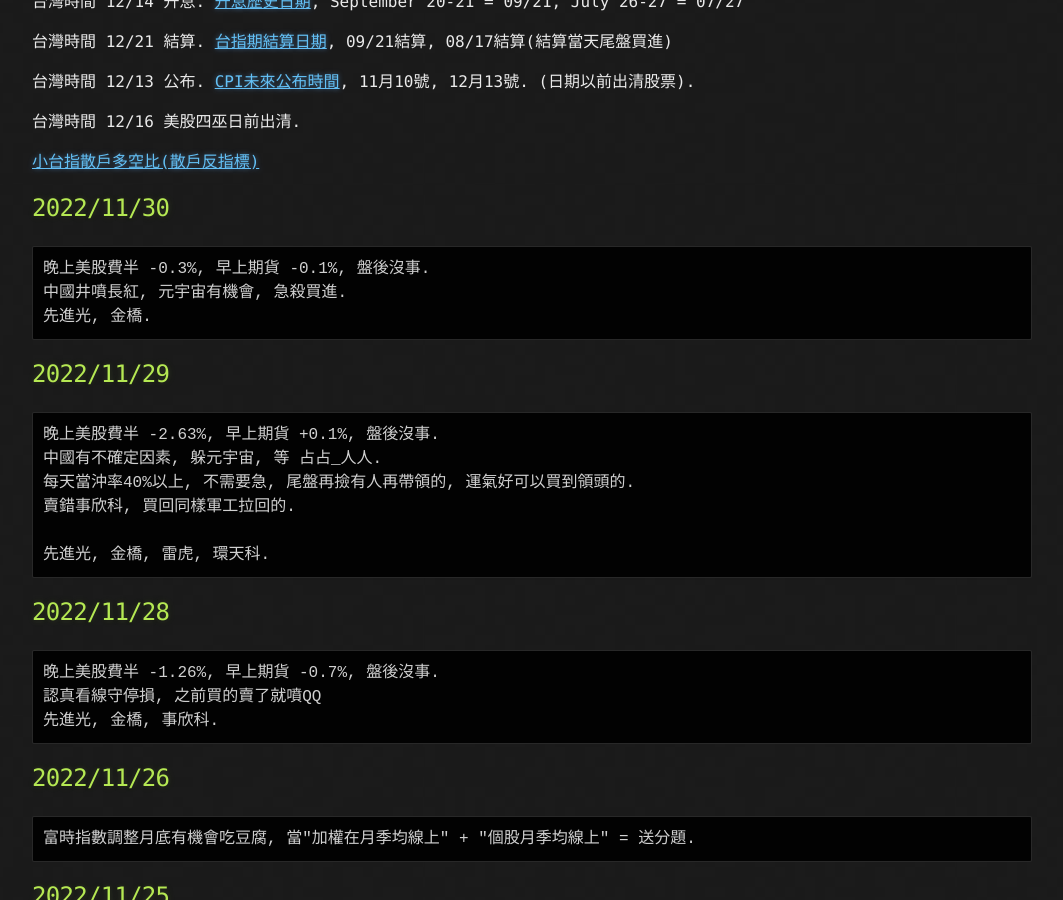
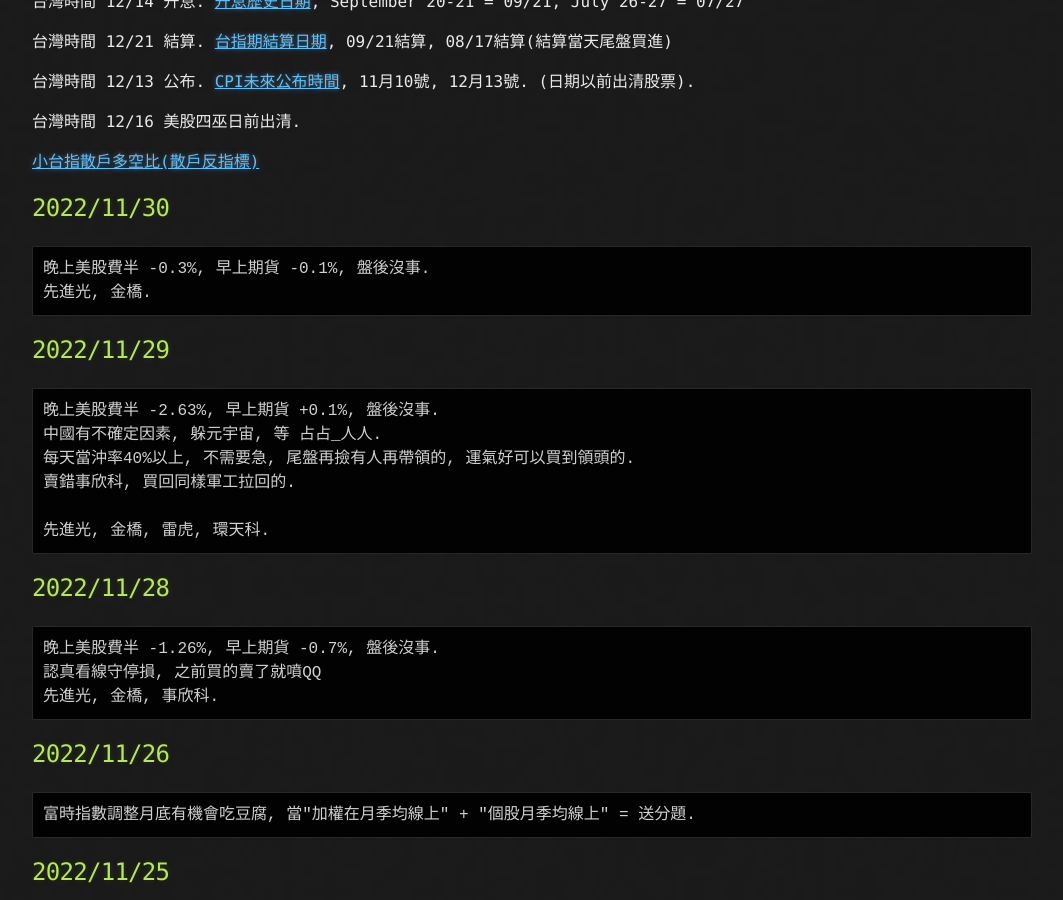
Before and after one commit to lepg5487/Stock_God, a Jekyll site: the page built from index.md, in a window 1280 px wide and 900 px high, scrolled down 348 px. Shown: the whole window, without its empty margins (108-1171 px from the left). Built offline with Jekyll 4.4.1, drawn with Linux system fonts in a browser that asks for light colours; our own code applies the rules of GitHub Pages for plain Markdown files.

Commit message:
Update index.md

````diff
--- a/index.md
+++ b/index.md
@@ -19,7 +19,6 @@ layout: testlayouts
 ## 2022/11/30
 ```
 晚上美股費半 -0.3%, 早上期貨 -0.1%, 盤後沒事.
-中國井噴長紅, 元宇宙有機會, 急殺買進.
 先進光, 金橋.
 ```
 
````
